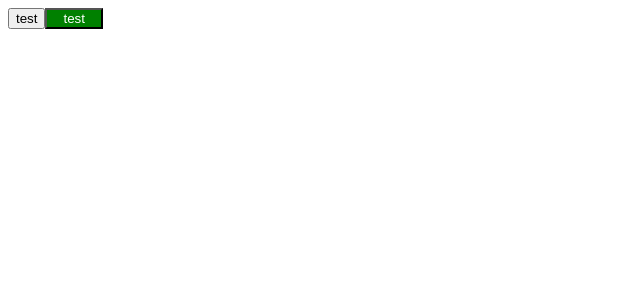
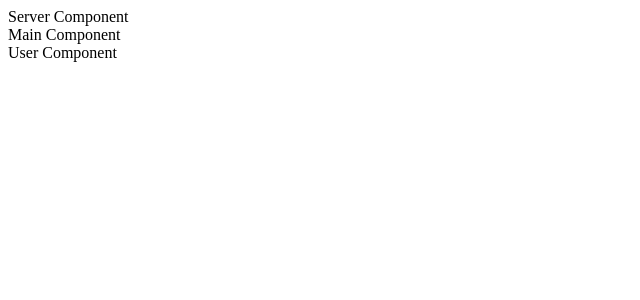
Before and after one commit to johnpagtama/limbo, an Angular app in the folder limbo/: page / in a window 1280 px wide. Shown: the top 300 px of the page, without its empty margins (0-640 px from the left). Built offline with nearby package versions, Linux system fonts and the light colour scheme.

Commit message:
Chat and class templates update

```diff
--- a/limbo/src/app/app.component.html
+++ b/limbo/src/app/app.component.html
@@ -1,3 +1,2 @@
-<button class="danger">test</button>
-<button class="safe">test</button>
+<app-chat></app-chat>
 <router-outlet></router-outlet>
--- a/limbo/src/app/app.component.scss
+++ b/limbo/src/app/app.component.scss
@@ -1,9 +1,4 @@
 @import '../partials/class-templates';
 
-// $class-name: 'danger';
-// $property: 'background-color';
-// $value: red;
-
-// @include createClass('danger', 'background-color', red);
-
-@include createClass('safe', ('background-color': green, 'color': white, 'padding-left': 1rem, 'padding-right': 1rem));
+// @include class('danger', ('background-color': red, 'color': white, 'padding-left': 1rem, 'padding-right': 1rem, 'font-size': 2rem));
+// @include class('safe', ('background-color': green, 'color': white, 'padding-left': 1rem, 'padding-right': 1rem, 'font-size': 2rem));
--- a/limbo/src/app/components/chat/chat.component.html
+++ b/limbo/src/app/components/chat/chat.component.html
@@ -1 +1,14 @@
-<p>chat works!</p>
+<div class="layout">
+    <div class="layout__servers">
+        Server Component
+    </div>
+    <!-- <div class="layout__channels">
+        Channel Component
+    </div> -->
+    <div class="layout__main">
+        Main Component
+    </div>
+    <div class="layout__users">
+        User Component
+    </div>
+</div>
--- a/limbo/src/app/components/chat/chat.component.scss
+++ b/limbo/src/app/components/chat/chat.component.scss
@@ -0,0 +1,4 @@
+@import '../../../partials/class-templates';
+
+@include class('action', ('background-color': blue, 'color': white, 'padding-left': 1rem, 'padding-right': 1rem, 'font-size': 1rem));
+@include class('safe', ('background-color': green, 'color': white, 'padding-left': 1rem, 'padding-right': 1rem, 'font-size': 1rem));
--- a/limbo/src/partials/_class-templates.scss
+++ b/limbo/src/partials/_class-templates.scss
@@ -1,19 +1,38 @@
-@mixin class($class-name) {
+// Base class mixin
+@mixin class($class-name, $properties: ()) {
     @at-root #{'.'}#{$class-name} {
-        @content;
-    }
-}
-
-// @mixin createClass($class-name, $property, $value) {
-//     @include class($class-name) {
-//         #{$property}: $value;
-//     }
-// }
-
-@mixin createClass($class-name, $properties: ()) {
-    @each $property-name, $property-value in $properties {
-        @include class($class-name) {
+        @each $property-name, $property-value in $properties {
             #{$property-name}: $property-value;
         }
     }
 }
+
+// Element class mixin
+@mixin element($class-name, $properties: ()) {
+    @at-root #{&}__#{$class-name} {
+        @each $property-name, $property-value in $properties {
+            #{$property-name}: $property-value;
+        }
+    }
+}
+
+// Modifier class mixin
+@mixin modifier($class-name, $properties: ()) {
+    @at-root #{&}--#{$class-name} {
+        @each $property-name, $property-value in $properties {
+            #{$property-name}: $property-value;
+        }
+    }
+}
+
+// & Selector mixin
+
+// % Selector mixin
+
+// :Pseudo-class mixin
+
+// -Prefixed-properties mixin
+
+// CSS reset mixin
+
+// Base button mixin
```
